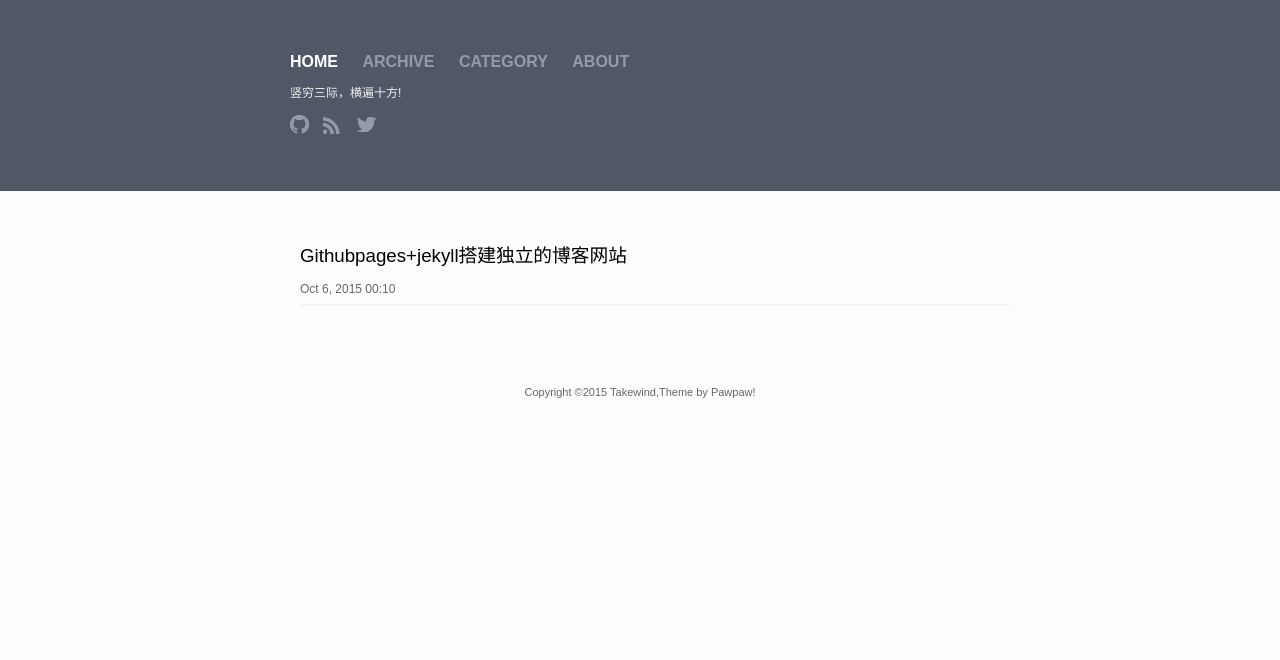
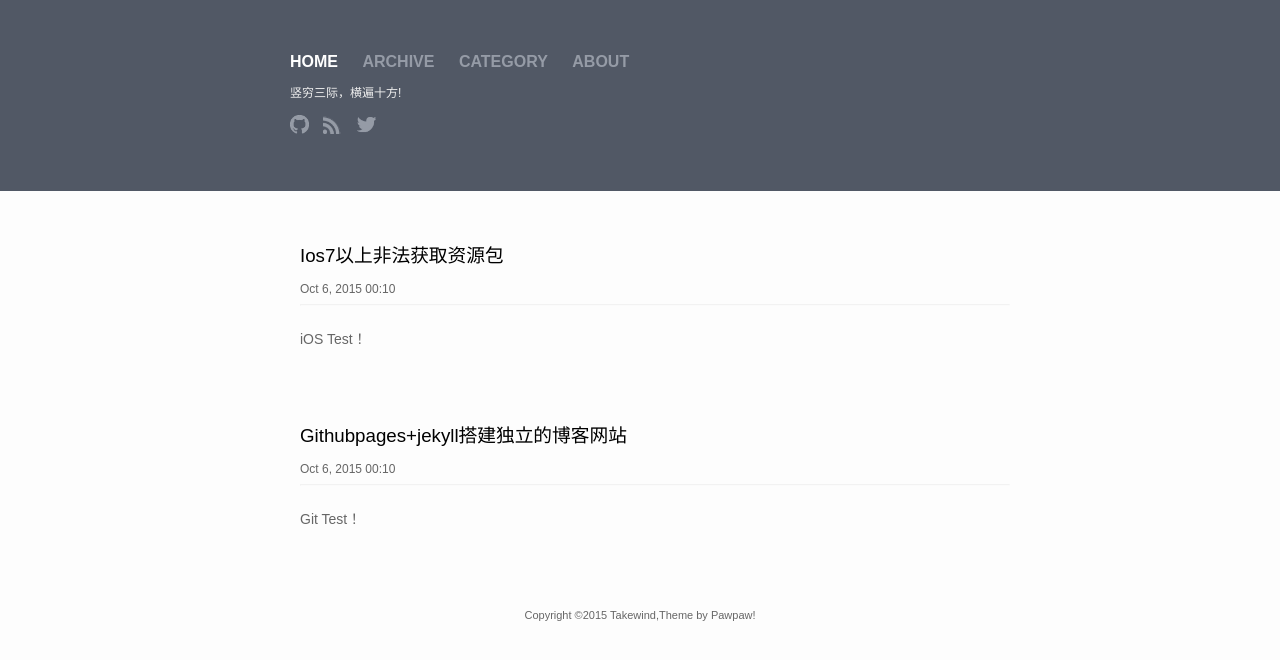
Before and after one commit to ysfox/ysfox.github.io, a Jekyll site: the page built from index.html, in a window 1280 px wide. Shown: the top 660 px of the page. Built offline with Jekyll 4.4.1, drawn with Linux system fonts in a browser that asks for light colours.

Commit message:
add ios categary

```diff
--- a/_posts/2015-10-06-GithubPages+Jekyll搭建独立的博客网站.markdown
+++ b/_posts/2015-10-06-GithubPages+Jekyll搭建独立的博客网站.markdown
@@ -1,3 +1,4 @@
 ---
 categories: Git
 ---
+Git Test！
--- /dev/null
+++ b/_posts/2015-10-06-iOS7以上非法获取资源包.markdown
@@ -0,0 +1,5 @@
+---
+categories: iOS
+---
+
+iOS Test！
```
